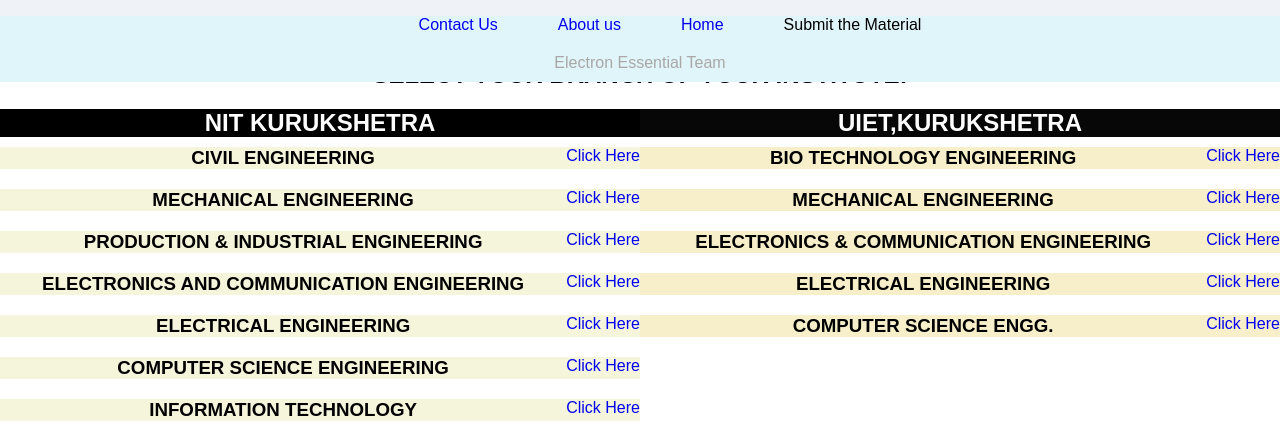
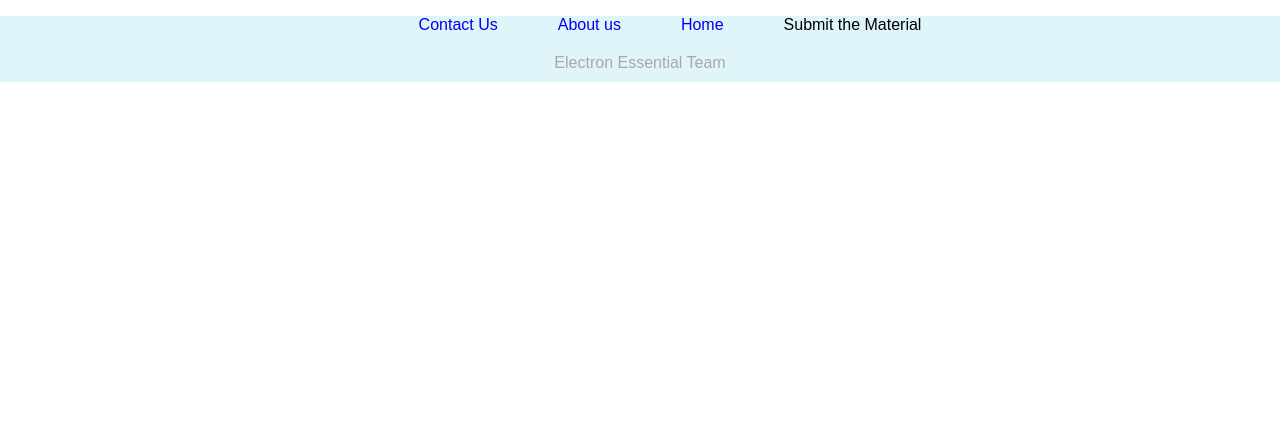
Before and after one commit to shobro008/EEmanger, a plain HTML site: page index.html in a window 1280 px wide. Shown: the part 709-1150 px from the top of the page. After the commit the page ends 800 px from the top, so only its background shows below. Drawn offline with Linux system fonts and the light colour scheme.

Commit message:
Update index.html

```diff
--- a/index.html
+++ b/index.html
@@ -109,114 +109,3 @@
 
 
 </html>
-<html>
-
-<head>
-    <title>ELECTRON ESSENTIAL</title>
-</head>
-<link rel="stylesheet" href="ff.css">
-
-<body>
-    <div class="loader-overlay" id="loaderOverlay">
-        <div class="loader"></div>
-    </div>
-    <div>
-        <img id="logo" style="margin-top: 10px;" src="logo.jpg">
-    </div>
-
-    <div class="navbar">
-        <h1 id="head">WELCOME TO ELECTRON ESSENTIAL</h1>
-        <h3 id="head2">YOUR ONE STOP PLATFORM FOR ALL THE STUDY MATERIALS & PYQs</h3>
-        <h6 id="head2">(A JOINT CONTRIBUTION OF NIT KKR & UIET KUK STUDENTS)</h6>
-        <h4 id="head3">FOR B.TECH (UIET KUK & NIT KKR)</h4>
-    </div>
-    <div>
-        <h2 id="VG">SELECT YOUR BRANCH OF YOUR INSTITUTE: </h2>
-    </div>
-    <div id="college">
-        <div id="nit">
-            <div id="fr43">
-            <div class="fr433" style="color:rgb(255, 255, 255);background-color: black;">
-                <h2 id="nithead">NIT KURUKSHETRA</h2>
-            </div>
-            </div>
-            <div class="fr4">
-                <a id="civilink" href="redirecting.html" target="_blank">Click Here</a>
-                <h3>CIVIL ENGINEERING</h3>
-
-            </div>
-            <div class="fr4">
-                <a id="civilink" href="mech.html" target="_blank">Click Here</a>
-                <h3>MECHANICAL ENGINEERING</h3>
-            </div>
-            <div class="fr4">
-                <a id="civilink" href="pie.html" target="_blank">Click Here</a>
-                <h3>PRODUCTION & INDUSTRIAL ENGINEERING</h3>
-            </div>
-            <div class="fr4">
-                <a id="civilink" href="ece.html" target="_blank">Click Here</a>
-                <h3>ELECTRONICS AND COMMUNICATION ENGINEERING</h3>
-            </div>
-            <div class="fr4">
-                <a id="civilink" href="ee.html" target="_blank">Click Here</a>
-                <h3>ELECTRICAL ENGINEERING</h3>
-            </div>
-            <div class="fr4">
-                <a id="civilink" href="cse.html" target="_blank">Click Here</a>
-                <h3>COMPUTER SCIENCE ENGINEERING</h3>
-            </div>
-            <div class="fr4">
-                <a id="civilink" href="it.html" target="_blank">Click Here</a>
-                <h3>INFORMATION TECHNOLOGY</h3>
-            </div>
-        </div>
-        <div id="ku">
-            <div class="fr43" style="background-color: rgb(7, 7, 7); color: rgb(255, 255, 255);" >
-                <h2 id="uiet">UIET,KURUKSHETRA</h2>
-            </div>
-            <div class="fr42">
-                <a id="civilink" href="ee.html" target="_blank">Click Here</a>
-                <h3>BIO TECHNOLOGY ENGINEERING</h3>
-            </div>
-            <div class="fr42">
-                <a id="civilink" href="ee.html" target="_blank">Click Here</a>
-                <h3>MECHANICAL ENGINEERING</h3>
-            </div>
-            <div class="fr42">
-                <a id="civilink" href="ee.html" target="_blank">Click Here</a>
-                <h3>ELECTRONICS & COMMUNICATION ENGINEERING</h3>
-            </div>
-            <div class="fr42">
-                <a id="civilink" href="ee.html" target="_blank">Click Here</a>
-                <h3>ELECTRICAL ENGINEERING</h3>
-            </div>
-            <div class="fr42">
-                <a id="civilink" href="ee.html" target="_blank">Click Here</a>
-                <h3>COMPUTER SCIENCE ENGG.</h3>
-            </div>
-
-
-
-        </div>
-    </div>
-    <div id="fggt">
-        <div class="kio">
-            <a class="hj" href="mailto:reckukgoi088@gmail.com">Contact Us
-
-            </a>
-            <a class="hj" href="ABOUTUS.html">About us</a> <a class="hj" href ="index.html">Home</a>  <a class="hj" href ="index.html">Home</a>
-            <p class="hj">Submit the Material</p>
-
-
-        </div>
-        <div id="kkl">
-
-            <p id="jj2" style="margin-bottom: 10px;">Electron Essential Team
-            </p>
-        </div>
-    </div>
-    <script src="script.js"></script>
-</body>
-
-
-</html>
```
